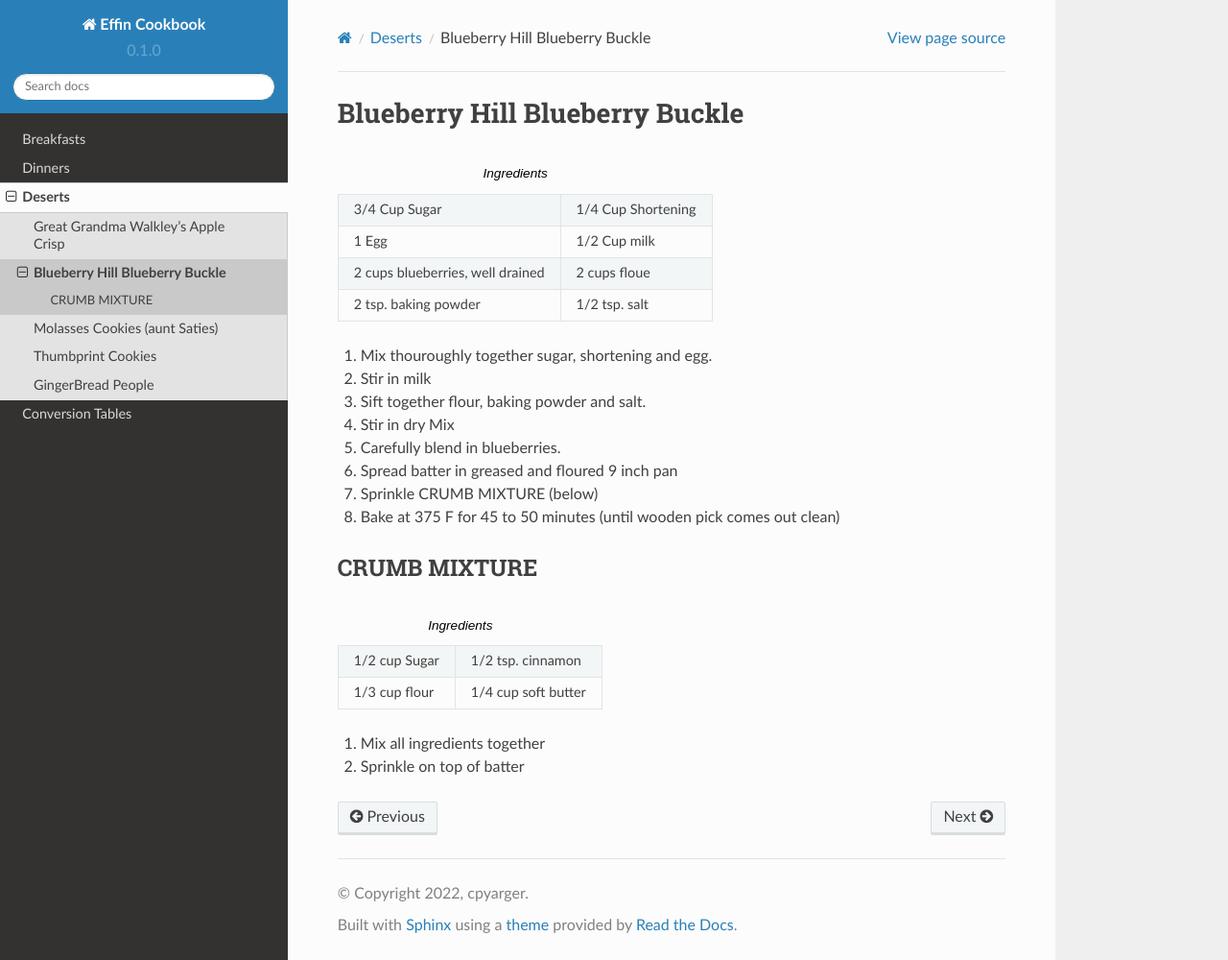
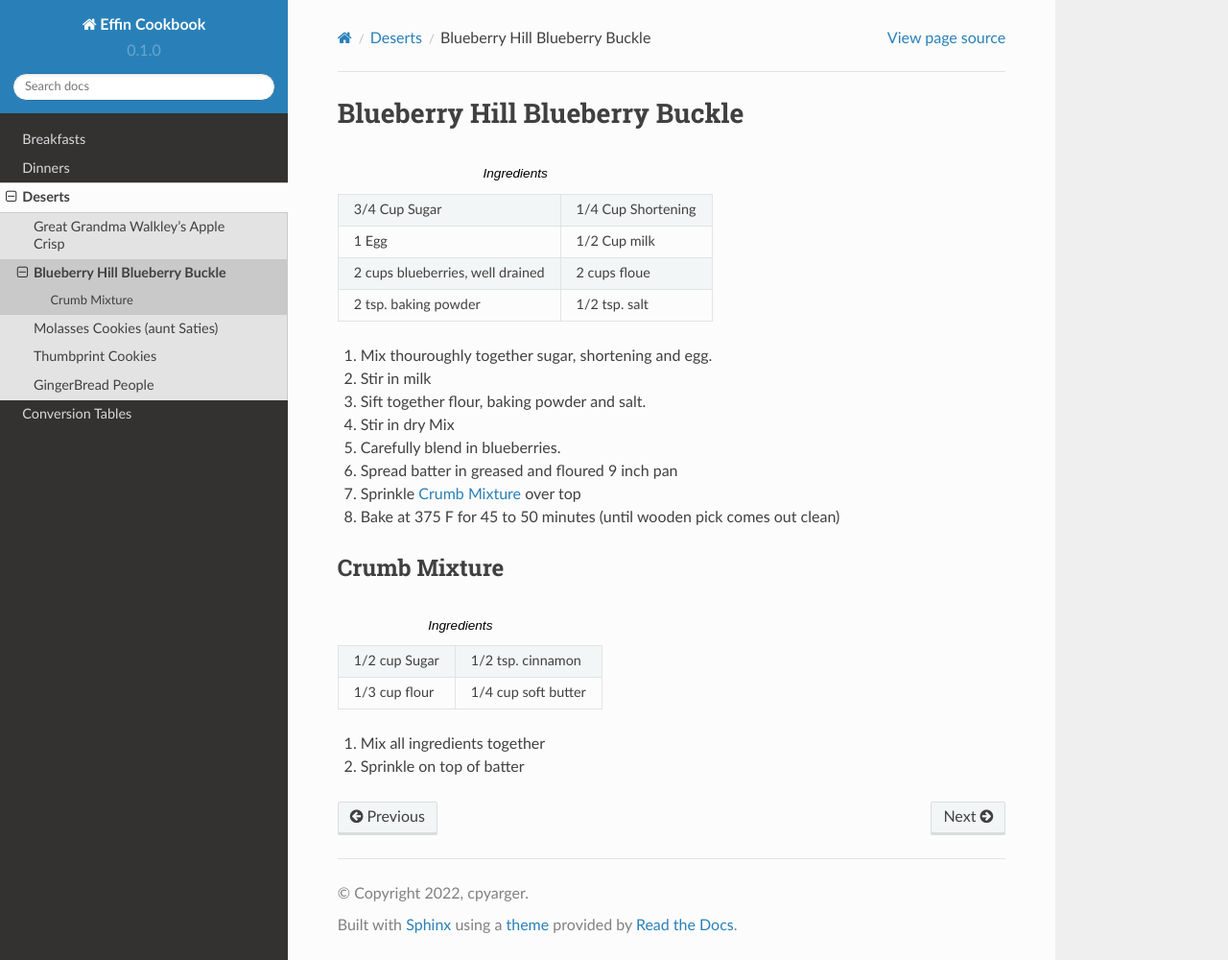
Before and after one commit to cpyarger/Effin-Cookbook, a Sphinx documentation site: the page built from docs/source/deserts/BHBB.rst, in a window 1280 px wide and 1000 px high. Shown: the whole window at 96% size. Built offline with Sphinx 7.4.7 and the Read the Docs theme 2.0.0, drawn with Linux system fonts in a browser that asks for light colours.

Commit message:
cross refrence

```diff
--- a/docs/source/deserts/BHBB.rst
+++ b/docs/source/deserts/BHBB.rst
@@ -21,10 +21,12 @@ Blueberry Hill Blueberry Buckle
 4. Stir in dry Mix
 5. Carefully blend in blueberries.
 6. Spread batter in greased and floured 9 inch pan
-7. Sprinkle CRUMB MIXTURE (below)
+7. Sprinkle :ref:`crumb-mix` over top
 8. Bake at 375 F for 45 to 50 minutes (until wooden pick comes out clean)
 
-CRUMB MIXTURE
+.. _crumb-mix:
+
+Crumb Mixture
 -------------
 .. list-table:: Ingredients
    :header-rows: 0
```
